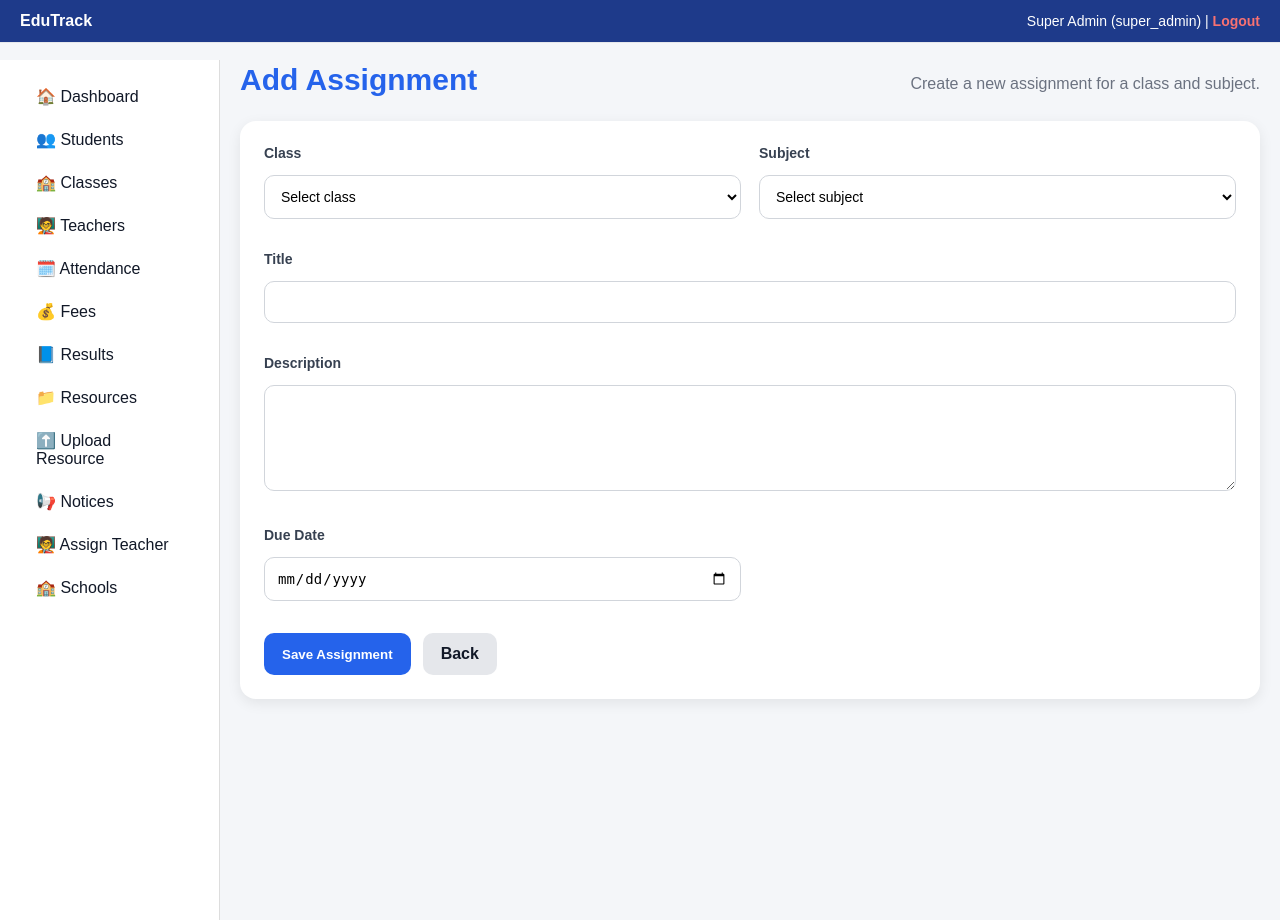
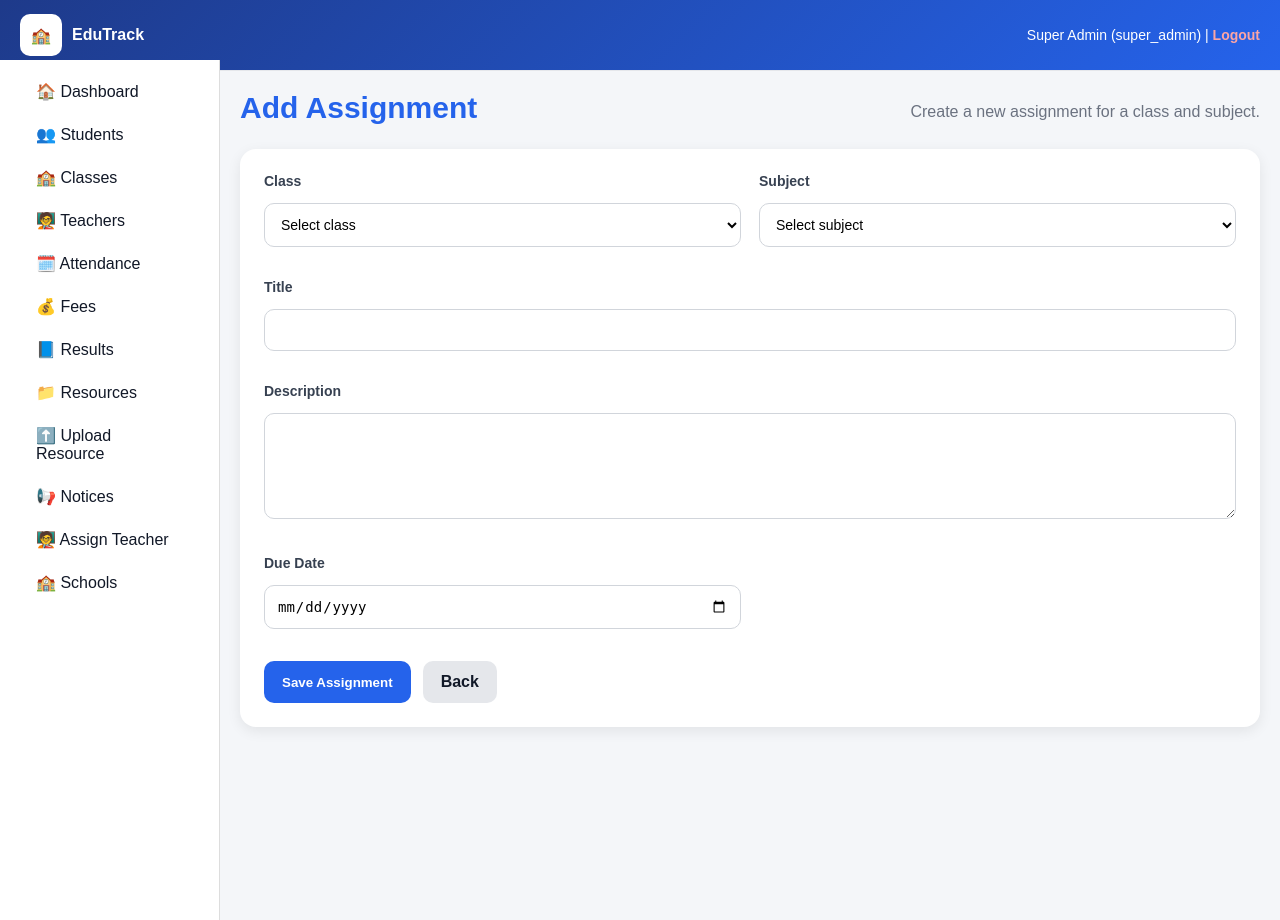
Before and after one commit to sadziwacynthia-bot/school-system-v2, a Flask app: page /add_assignment in a window 1280 px wide. Run offline with Flask 3, Linux system fonts and the light colour scheme; a user stored in the database is signed in; tables that the repository leaves empty hold one stand-in row (values such as "Sample post"); a database or web service that is not in the repository returns one stand-in record (values such as "Sample title"); some libraries are stand-ins or nearby versions.

Commit message:
Restore clean blue base layout

```diff
--- a/templates/base.html
+++ b/templates/base.html
@@ -13,10 +13,11 @@
             background: #f4f6f9;
         }
 
+        /* 🔵 BLUE HEADER */
         .topbar {
-            background: #1e3a8a;
+            background: linear-gradient(135deg, #1e3a8a, #2563eb);
             color: white;
-            padding: 12px 20px;
+            padding: 14px 20px;
             display: flex;
             justify-content: space-between;
             align-items: center;
@@ -29,11 +30,11 @@
         }
 
         .brand img {
-            height: 40px;
-            width: 40px;
+            height: 42px;
+            width: 42px;
             object-fit: contain;
-            border-radius: 8px;
             background: white;
+            border-radius: 10px;
             padding: 4px;
         }
 
@@ -45,7 +46,7 @@
             top: 60px;
             left: 0;
             border-right: 1px solid #ddd;
-            padding-top: 15px;
+            padding-top: 10px;
         }
 
         .sidebar a {
@@ -70,7 +71,7 @@
         }
 
         .logout {
-            color: #f87171;
+            color: #fca5a5;
             text-decoration: none;
             font-weight: bold;
         }
@@ -79,12 +80,16 @@
 
 <body>
 
-<!-- TOPBAR -->
+<!-- 🔵 TOPBAR -->
 <div class="topbar">
 
     <div class="brand">
         {% if session.get("logo_url") %}
             <img src="{{ url_for('static', filename=session.get('logo_url')) }}">
+        {% else %}
+            <div style="height:42px; width:42px; background:white; border-radius:10px; display:flex; align-items:center; justify-content:center;">
+                🏫
+            </div>
         {% endif %}
 
         <strong>{{ session.get("school_name", "EduTrack") }}</strong>
```
